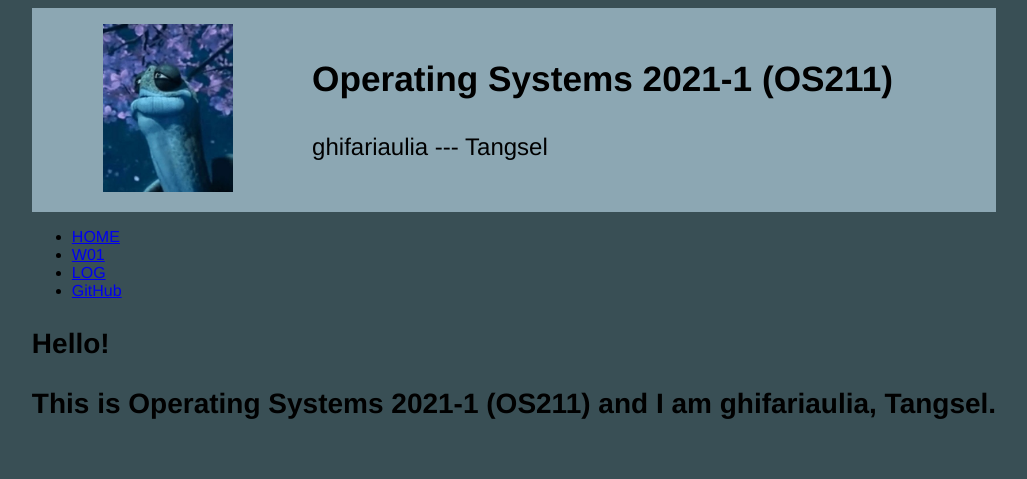
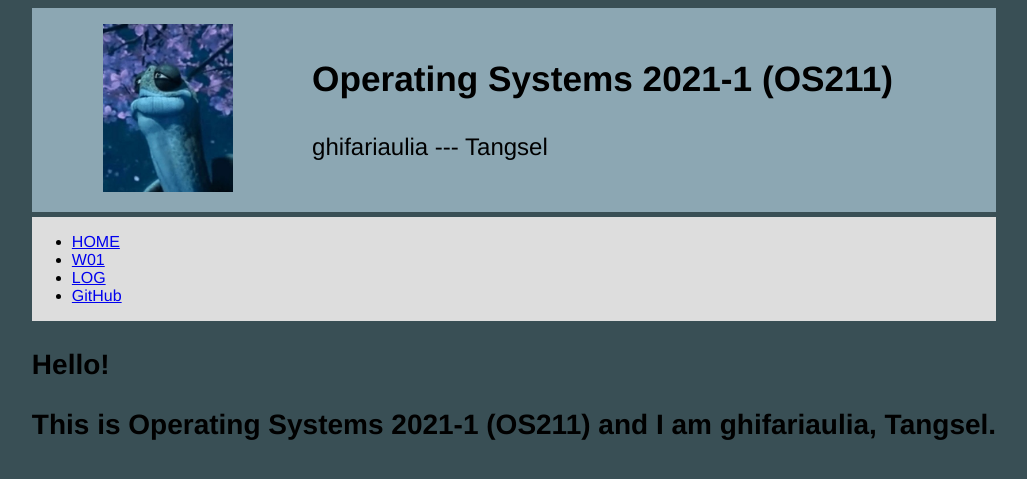
Before and after one commit to ghifariaulia/os211, a Jekyll site: the page built from index.md, in a window 1280 px wide. Shown: the top 479 px of the page, without its empty margins (126-1153 px from the left). Built offline with Jekyll 4.4.1, drawn with Linux system fonts in a browser that asks for light colours.

Commit message:
try to fix navbar

```diff
--- a/_includes/navbar.html
+++ b/_includes/navbar.html
@@ -1,3 +1,26 @@
+<style>
+    .navbar {
+      display: flex;
+      flex-direction: row;
+      width: 100%;
+      background-color: #dddddd;
+      margin-top: 5px;
+      margin-bottom: 5px;
+    }
+
+    .navbar div a {
+      display: block;
+      padding: 8px;
+      text-decoration: none;
+      color: darkblue;
+    }
+
+    .navbar div a:hover {
+      background-color: #c4c4c4;
+      text-decoration: underline;
+    }
+  </style>
+
 <nav class="navbar">
     <ul>
       <li class='listitem'><a href='{{ site.baseurl }}/'>HOME</a></li>
--- a/_layouts/layout.html
+++ b/_layouts/layout.html
@@ -23,8 +23,8 @@
             </div>
             {% include navbar.html %}
             <div class="content">
-            {{ content }}
+                {{ content }}
             </div>
-            </div>
+        </div>
     </body>
 </html>
```
